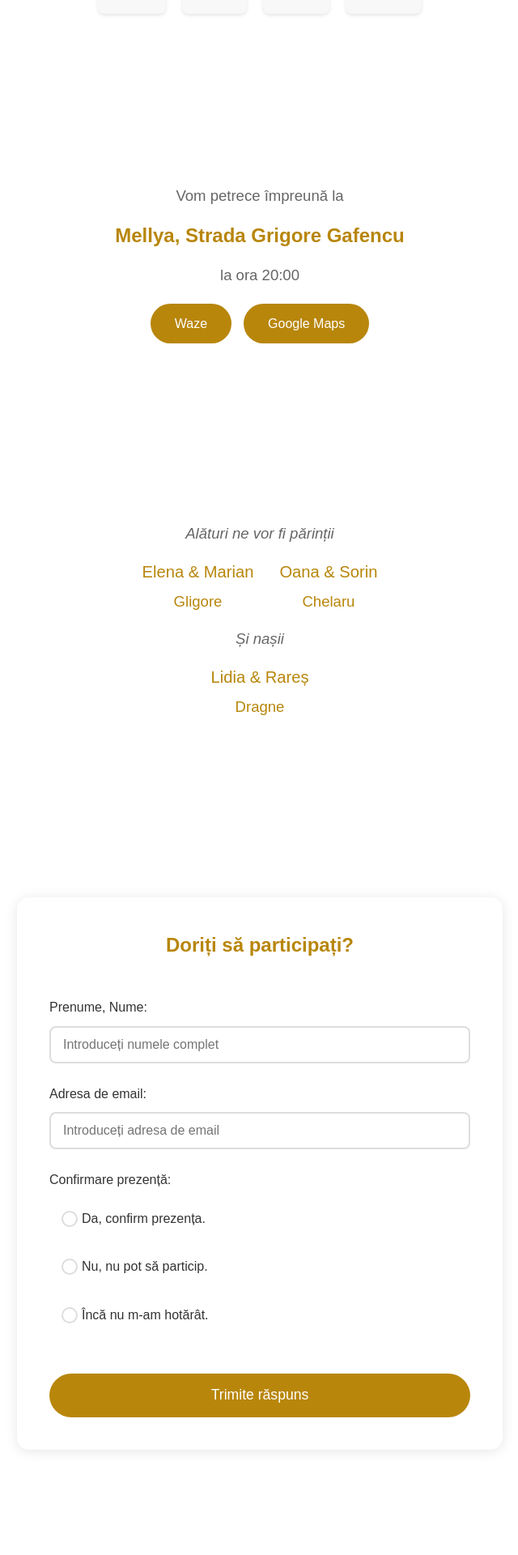
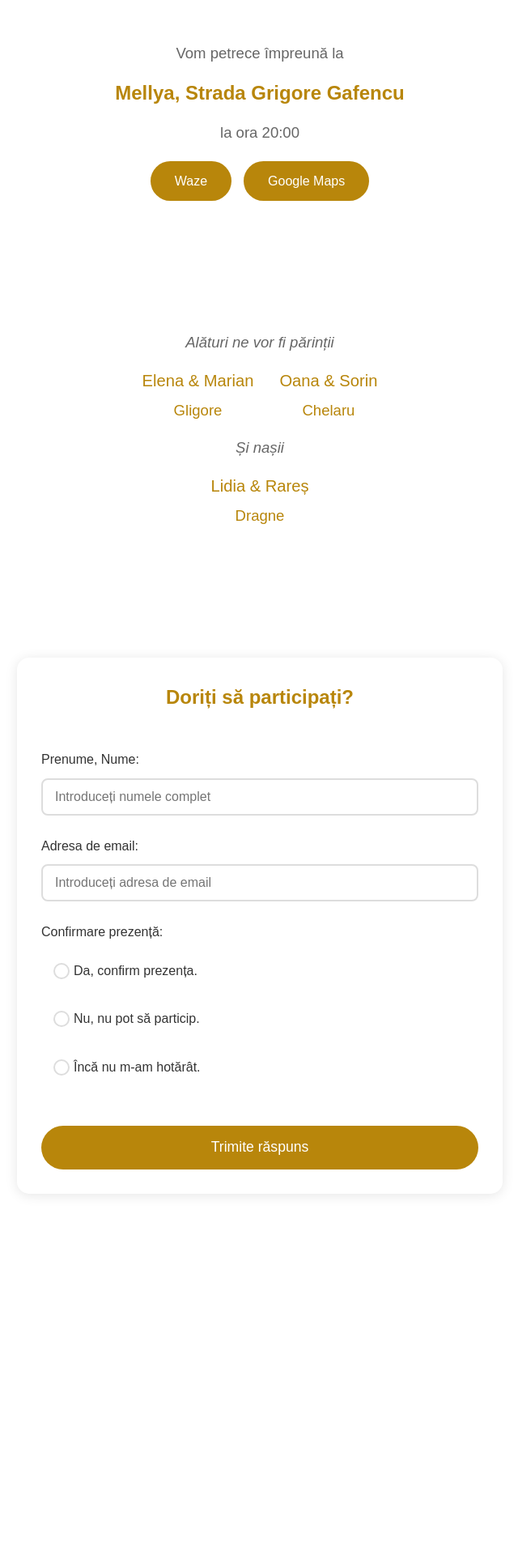
Before and after one commit to chelaroo/weddingInvites, a Flask app: page / in a window 1280 px wide. Shown: the part 769-2689 px from the top of the page at 81% size, without its empty margins (319-959 px from the left). After the commit the page ends 2245 px from the top, so only its background shows below. Run offline with Flask 3, Linux system fonts and the light colour scheme.

Commit message:
Reduces empty spaces between blocks

```diff
--- a/static/css/style.css
+++ b/static/css/style.css
@@ -36,7 +36,7 @@ body {
 .header {
     width: 100%;
     max-width: 50rem;
-    margin: 0 auto 2.5em;
+    margin: 0 auto 1.5em;
 }
 
 .names {
@@ -90,7 +90,7 @@ body {
 }
 
 .date-time {
-    margin: 1.875em auto;
+    margin: 1.25em auto;
     width: 100%;
     max-width: 50rem;
 }
@@ -106,7 +106,7 @@ body {
     display: flex;
     justify-content: center;
     gap: 1.25em;
-    margin: 1.875em auto;
+    margin: 1.25em auto;
     flex-wrap: nowrap;
     width: 100%;
     max-width: 25rem;
@@ -133,7 +133,7 @@ body {
 }
 
 .location {
-    margin: 2.5em auto;
+    margin: 1.875em auto;
     width: 100%;
     max-width: 50rem;
 }
@@ -183,8 +183,8 @@ body {
 #rsvp-form {
     width: 100%;
     max-width: 37.5rem;
-    margin: 2.5em auto;
-    padding: 2.5em;
+    margin: 1.875em auto;
+    padding: 1.875em;
     background: #fff;
     border-radius: 0.9375em;
     box-shadow: 0 0.125em 0.9375em rgba(0,0,0,0.1);
@@ -243,7 +243,7 @@ input[type="email"]:focus {
 }
 
 .parents {
-    margin: 2.5em auto;
+    margin: 1.875em auto;
     width: 100%;
     max-width: 50rem;
     text-align: center;
@@ -325,7 +325,7 @@ input[type="email"]:focus {
         padding: 0.625em;
     }
     .header, .location, .date-time, .parents {
-        margin: 1.25em auto;
+        margin: 1em auto;
     }
     .invitation-text {
         font-size: 1.1em;
@@ -336,6 +336,10 @@ input[type="email"]:focus {
     }
     .date-time h2 {
         font-size: 1.8em;
+    }
+    .section-container {
+        margin: 1.25em 0;
+        padding: 1em 0.625em;
     }
 }
 
@@ -483,8 +487,8 @@ input[type="email"]:focus {
 .section-container {
     position: relative;
     width: 100%;
-    margin: 3.75em 0;
-    padding: 2.5em 1.25em;
+    margin: 1.875em 0;
+    padding: 1.875em 1.25em;
     border-radius: 0.9375em;
 }
 
```
